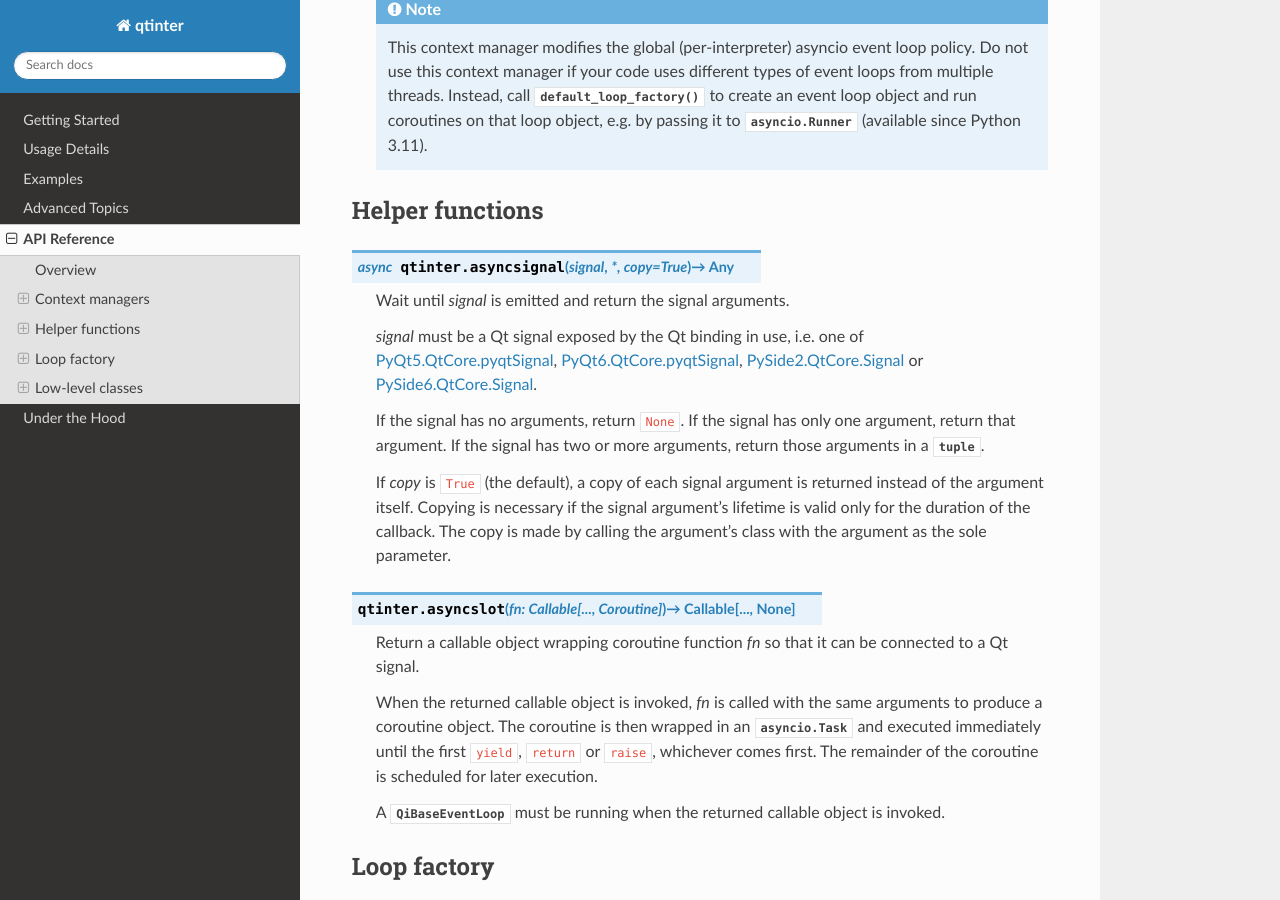
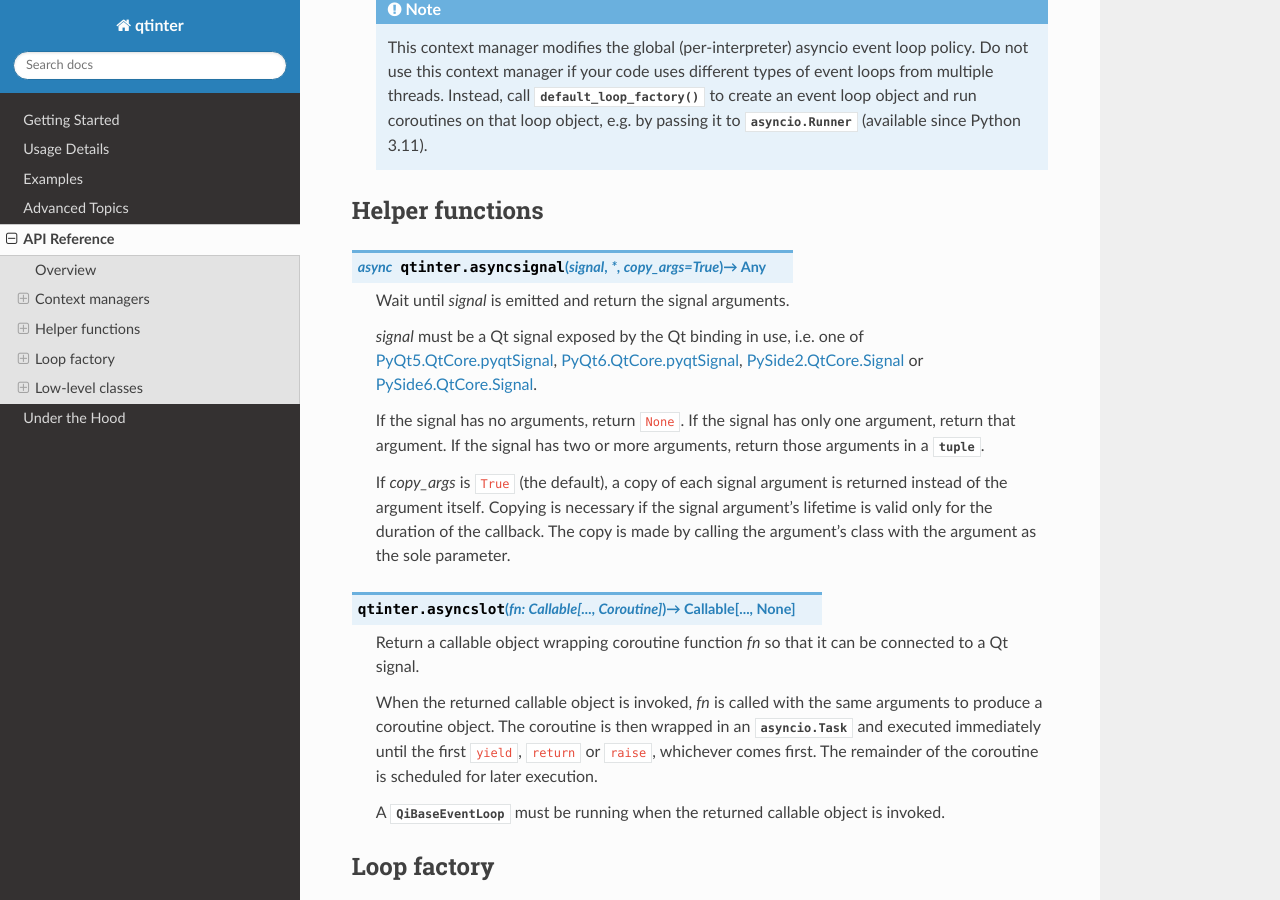
Before and after one commit to fancidev/qtinter, a Sphinx documentation site: the page built from docs/reference.rst, in a window 1280 px wide and 900 px high, scrolled down 1244 px. Built offline with Sphinx 7.4.7 and the Read the Docs theme 2.0.0, drawn with Linux system fonts in a browser that asks for light colours.

Commit message:
Rename argument 'copy' to 'copy_args' for asyncsignal().

```diff
--- a/docs/reference.rst
+++ b/docs/reference.rst
@@ -85,7 +85,7 @@ Context managers
 Helper functions
 ----------------
 
-.. function:: asyncsignal(signal, *, copy=True) -> typing.Any
+.. function:: asyncsignal(signal, *, copy_args=True) -> typing.Any
    :async:
 
    Wait until *signal* is emitted and return the signal arguments.
@@ -103,7 +103,7 @@ Helper functions
    only one argument, return that argument.  If the signal has two or
    more arguments, return those arguments in a :class:`tuple`.
 
-   If *copy* is ``True`` (the default), a copy of each signal argument
+   If *copy_args* is ``True`` (the default), a copy of each signal argument
    is returned instead of the argument itself.  Copying is necessary
    if the signal argument's lifetime is valid only for the duration of
    the callback.  The copy is made by calling the argument's class
```
Also changed, not shown: 1 other file.
